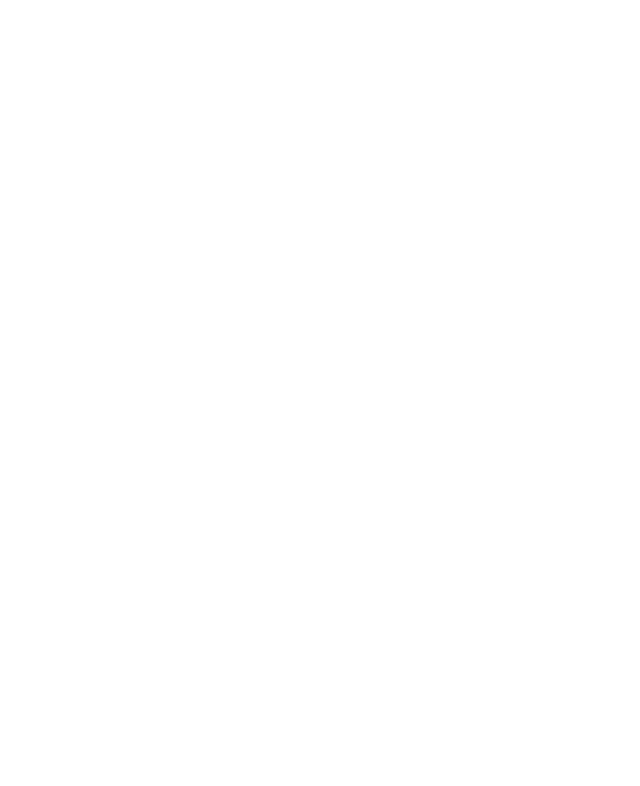
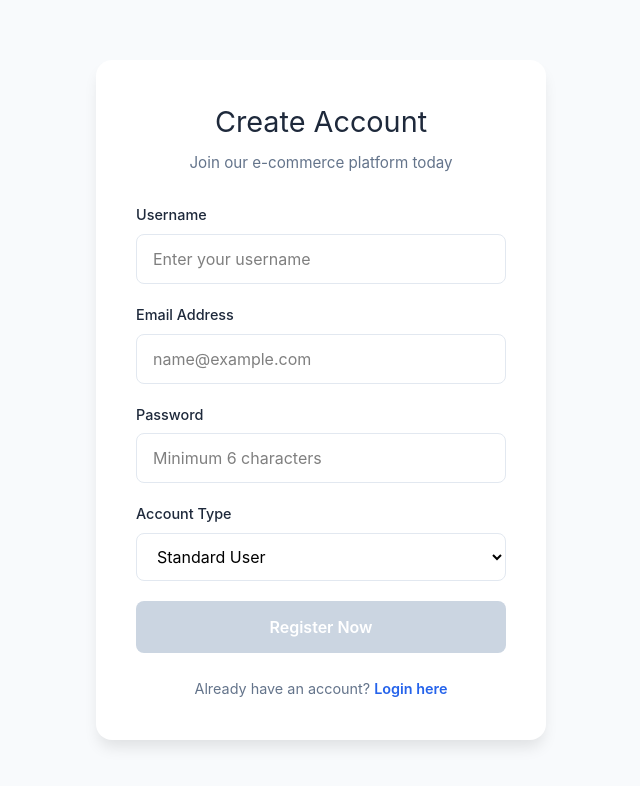
Before and after one commit to Rofida-Abdelkader/E-Commerce-Angular, an Angular app in the folder E-Commerce-App/: page /register in a window 1280 px wide. Before the commit this address led to /. Shown: the top 786 px of the page, without its empty margins (319-959 px from the left). Built offline with nearby package versions, Linux system fonts and the light colour scheme.

Commit message:
feat: complete login and register logic with admin redirection

```diff
--- a/E-Commerce-App/src/app/core/guards/admin-guard.ts
+++ b/E-Commerce-App/src/app/core/guards/admin-guard.ts
@@ -1,5 +1,19 @@
-import { CanActivateFn } from '@angular/router';
+import { inject } from '@angular/core';
+import { CanActivateFn, Router } from '@angular/router';
+import { AuthService } from '../services/auth.service';
+
 
 export const adminGuard: CanActivateFn = (route, state) => {
-  return true;
+  const authService = inject(AuthService);
+  const router = inject(Router);
+
+  const role = localStorage.getItem('user_role');
+
+  if (authService.isLoggedIn() && role === 'admin') {
+    return true;
+  }
+
+  alert("Access Denied: Admins Only!");
+  router.navigate(['/store']);
+  return false;
 };
--- /dev/null
+++ b/E-Commerce-App/src/app/core/guards/auth-guard.ts
@@ -0,0 +1,16 @@
+import { inject } from '@angular/core';
+import { CanActivateFn, Router } from '@angular/router';
+import { AuthService } from '../services/auth.service';
+
+export const authGuard: CanActivateFn = (route, state) => {
+  const authService = inject(AuthService);
+  const router = inject(Router);
+
+  if (authService.isLoggedIn()) {
+    return true;
+  }
+
+  console.warn('Access denied. Please login first.');
+  router.navigate(['/login']);
+  return false;
+};
--- a/E-Commerce-App/src/app/core/interceptors/auth-interceptor.ts
+++ b/E-Commerce-App/src/app/core/interceptors/auth-interceptor.ts
@@ -1,5 +1,16 @@
-import { HttpInterceptorFn } from '@angular/common/http';
+import { inject } from '@angular/core';
+import { CanActivateFn, Router } from '@angular/router';
+import { AuthService } from '../services/auth.service'; // Make sure the path is correct
 
-export const authInterceptor: HttpInterceptorFn = (req, next) => {
-  return next(req);
+export const adminGuard: CanActivateFn = (route, state) => {
+  // Pass AuthService inside inject() to fix the 'unknown' type error
+  const authService = inject(AuthService);
+  const router = inject(Router);
+
+  if (authService.isLoggedIn() && authService.getUserRole() === 'admin') {
+    return true;
+  }
+
+  router.navigate(['/auth/login']);
+  return false;
 };
--- a/E-Commerce-App/src/app/core/services/auth.service.ts
+++ b/E-Commerce-App/src/app/core/services/auth.service.ts
@@ -4,19 +4,36 @@
   providedIn: 'root'
 })
 export class AuthService {
+  private tokenKey = 'app_token';
+  private userKey = 'registered_user';
 
+  // Using signals for reactive state management
   currentUser = signal<any>(null);
 
-  constructor() { }
-
-
-  login(token: string) {
-    localStorage.setItem('userToken', token);
-    this.currentUser.set({ name: 'User', role: 'admin' });
+  registerUser(userData: any): void {
+    localStorage.setItem(this.userKey, JSON.stringify(userData));
   }
 
-  logout() {
-    localStorage.removeItem('userToken');
+  getRegisteredUser(): any {
+    const data = localStorage.getItem(this.userKey);
+    return data ? JSON.parse(data) : null;
+  }
+
+  login(role: string): void {
+    localStorage.setItem(this.tokenKey, 'fake-jwt-token');
+    localStorage.setItem('user_role', role);
+  }
+
+  logout(): void {
+    localStorage.clear();
     this.currentUser.set(null);
   }
+
+  isLoggedIn(): boolean {
+    return !!localStorage.getItem(this.tokenKey);
+  }
+
+  getUserRole(): string | null {
+    return localStorage.getItem('user_role');
+  }
 }
--- /dev/null
+++ b/E-Commerce-App/src/app/features/auth/login/login.html
@@ -0,0 +1,18 @@
+<div class="login-wrapper">
+  <div class="login-card">
+    <h2> login</h2>
+    <form [formGroup]="loginForm" (ngSubmit)="onSubmit()">
+      <div class="form-group">
+        <label> email</label>
+        <input type="email" formControlName="email" placeholder="example@mail.com">
+      </div>
+      <div class="form-group">
+        <label> password</label>
+        <input type="password" formControlName="password" placeholder="******">
+      </div>
+      <button type="submit" class="btn-login" [disabled]="loginForm.invalid">
+       login
+      </button>
+    </form>
+  </div>
+</div>
--- /dev/null
+++ b/E-Commerce-App/src/app/features/auth/login/login.scss
@@ -0,0 +1,42 @@
+.login-wrapper {
+  height: 100vh;
+  display: flex;
+  align-items: center;
+  justify-content: center;
+  background: #f4f7f6;
+
+  .login-card {
+    background: white;
+    padding: 2.5rem;
+    border-radius: 12px;
+    box-shadow: 0 10px 25px rgba(0,0,0,0.05);
+    width: 100%;
+    max-width: 400px;
+
+    h2 { text-align: center; color: #333; margin-bottom: 1.5rem; }
+
+    .form-group {
+      margin-bottom: 1.2rem;
+      label { display: block; margin-bottom: 0.5rem; font-size: 0.9rem; }
+      input {
+        width: 100%;
+        padding: 0.75rem;
+        border: 1px solid #ddd;
+        border-radius: 6px;
+        &:focus { border-color: #2563eb; outline: none; }
+      }
+    }
+
+    .btn-login {
+      width: 100%;
+      padding: 0.8rem;
+      background: #2563eb;
+      color: white;
+      border: none;
+      border-radius: 6px;
+      cursor: pointer;
+      font-weight: bold;
+      &:disabled { background: #ccc; cursor: not-allowed; }
+    }
+  }
+}
--- /dev/null
+++ b/E-Commerce-App/src/app/features/auth/login/login.ts
@@ -0,0 +1,46 @@
+import { Component, inject } from '@angular/core';
+import { FormBuilder, ReactiveFormsModule, Validators } from '@angular/forms';
+import { Router } from '@angular/router';
+import { AuthService } from '../../../core/services/auth.service';
+
+@Component({
+  selector: 'app-login',
+  standalone: true,
+  imports: [ReactiveFormsModule],
+  templateUrl: './login.html',
+  styleUrl: './login.scss'
+})
+export class LoginComponent {
+  private fb = inject(FormBuilder);
+  private authService = inject(AuthService);
+  private router = inject(Router);
+
+  loginForm = this.fb.group({
+    email: ['', [Validators.required, Validators.email]],
+    password: ['', Validators.required]
+  });
+
+ onSubmit() {
+  const { email, password } = this.loginForm.value;
+  const registeredUser = JSON.parse(localStorage.getItem('registered_user') || 'null');
+
+  if (!registeredUser) {
+    alert("No account found. Please register first!");
+    this.router.navigate(['/register']);
+    return;
+  }
+
+  if (email === registeredUser.email && password === registeredUser.password) {
+    this.authService.login(registeredUser.role);
+
+
+    if (registeredUser.role === 'admin') {
+      this.router.navigate(['/admin']);
+    } else {
+      this.router.navigate(['/store']);
+    }
+  } else {
+    alert("Invalid email or password");
+  }
+}
+}
--- /dev/null
+++ b/E-Commerce-App/src/app/features/auth/register/register.html
@@ -0,0 +1,41 @@
+<div class="auth-container">
+  <div class="auth-card">
+    <div class="auth-header">
+      <h2>Create Account</h2>
+      <p>Join our e-commerce platform today</p>
+    </div>
+
+    <form [formGroup]="registerForm" (ngSubmit)="onRegister()">
+      <div class="form-group">
+        <label for="username">Username</label>
+        <input type="text" id="username" formControlName="username" placeholder="Enter your username">
+      </div>
+
+      <div class="form-group">
+        <label for="email">Email Address</label>
+        <input type="email" id="email" formControlName="email" placeholder="name@example.com">
+      </div>
+
+      <div class="form-group">
+        <label for="password">Password</label>
+        <input type="password" id="password" formControlName="password" placeholder="Minimum 6 characters">
+      </div>
+
+      <div class="form-group">
+        <label for="role">Account Type</label>
+        <select id="role" formControlName="role">
+          <option value="user">Standard User</option>
+          <option value="admin">Administrator</option>
+        </select>
+      </div>
+
+      <button type="submit" class="btn-submit" [disabled]="registerForm.invalid">
+        Register Now
+      </button>
+
+      <div class="auth-footer">
+        <p>Already have an account? <a routerLink="/auth/login">Login here</a></p>
+      </div>
+    </form>
+  </div>
+</div>
--- /dev/null
+++ b/E-Commerce-App/src/app/features/auth/register/register.scss
@@ -0,0 +1,104 @@
+$primary-color: #2563eb;
+$bg-color: #f8fafc;
+$text-dark: #1e293b;
+$border-color: #e2e8f0;
+
+.auth-container {
+  min-height: 100vh;
+  display: flex;
+  align-items: center;
+  justify-content: center;
+  background-color: $bg-color;
+  padding: 20px;
+
+  .auth-card {
+    background: white;
+    width: 100%;
+    max-width: 450px;
+    padding: 40px;
+    border-radius: 16px;
+    box-shadow: 0 10px 15px -3px rgba(0, 0, 0, 0.1);
+
+    .auth-header {
+      text-align: center;
+      margin-bottom: 30px;
+
+      h2 {
+        color: $text-dark;
+        font-size: 1.8rem;
+        margin-bottom: 8px;
+      }
+
+      p {
+        color: #64748b;
+        font-size: 0.95rem;
+      }
+    }
+
+    .form-group {
+      margin-bottom: 20px;
+
+      label {
+        display: block;
+        margin-bottom: 8px;
+        font-weight: 500;
+        color: $text-dark;
+        font-size: 0.9rem;
+      }
+
+      input, select {
+        width: 100%;
+        padding: 12px 16px;
+        border: 1px solid $border-color;
+        border-radius: 8px;
+        font-size: 1rem;
+        transition: all 0.2s ease;
+
+        &:focus {
+          outline: none;
+          border-color: $primary-color;
+          box-shadow: 0 0 0 3px rgba($primary-color, 0.1);
+        }
+      }
+    }
+
+    .btn-submit {
+      width: 100%;
+      padding: 14px;
+      background-color: $primary-color;
+      color: white;
+      border: none;
+      border-radius: 8px;
+      font-size: 1rem;
+      font-weight: 600;
+      cursor: pointer;
+      transition: background 0.2s;
+
+      &:hover:not(:disabled) {
+        background-color: darken($primary-color, 10%);
+      }
+
+      &:disabled {
+        background-color: #cbd5e1;
+        cursor: not-allowed;
+      }
+    }
+
+    .auth-footer {
+      margin-top: 25px;
+      text-align: center;
+      font-size: 0.9rem;
+      color: #64748b;
+
+      a {
+        color: $primary-color;
+        text-decoration: none;
+        font-weight: 600;
+
+        &:hover {
+          text-decoration: underline;
+        }
+      }
+    }
+  }
+}
--- /dev/null
+++ b/E-Commerce-App/src/app/features/auth/register/register.ts
@@ -0,0 +1,31 @@
+import { Component, inject } from '@angular/core';
+import { FormBuilder, ReactiveFormsModule, Validators } from '@angular/forms';
+import { Router } from '@angular/router';
+import { AuthService } from '../../../core/services/auth.service';
+
+@Component({
+  selector: 'app-register',
+  standalone: true,
+  imports: [ReactiveFormsModule],
+  templateUrl: './register.html',
+  styleUrl: './register.scss'
+})
+export class RegisterComponent {
+  private fb = inject(FormBuilder);
+  private authService = inject(AuthService);
+  private router = inject(Router);
+
+  registerForm = this.fb.group({
+    username: ['', Validators.required],
+    email: ['', [Validators.required, Validators.email]],
+    password: ['', [Validators.required, Validators.minLength(6)]],
+    role: ['user', Validators.required] // Options: 'user' or 'admin'
+  });
+
+  onRegister(): void {
+    if (this.registerForm.valid) {
+      this.authService.registerUser(this.registerForm.value);
+      this.router.navigate(['/auth/login']);
+    }
+  }
+}
```
Also changed, not shown: E-Commerce-App/src/app/app.routes.ts (+32 -6 lines).
